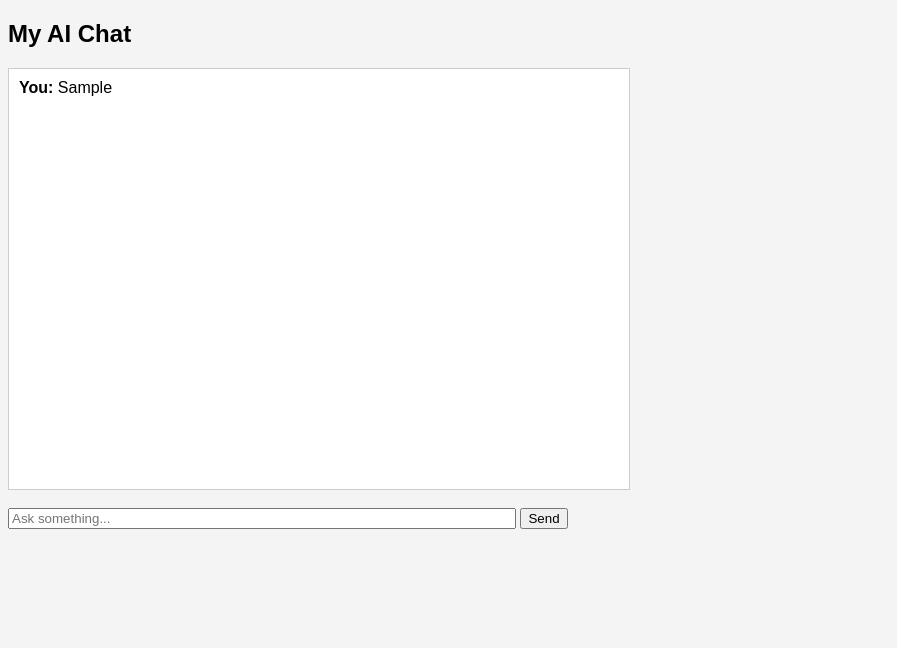
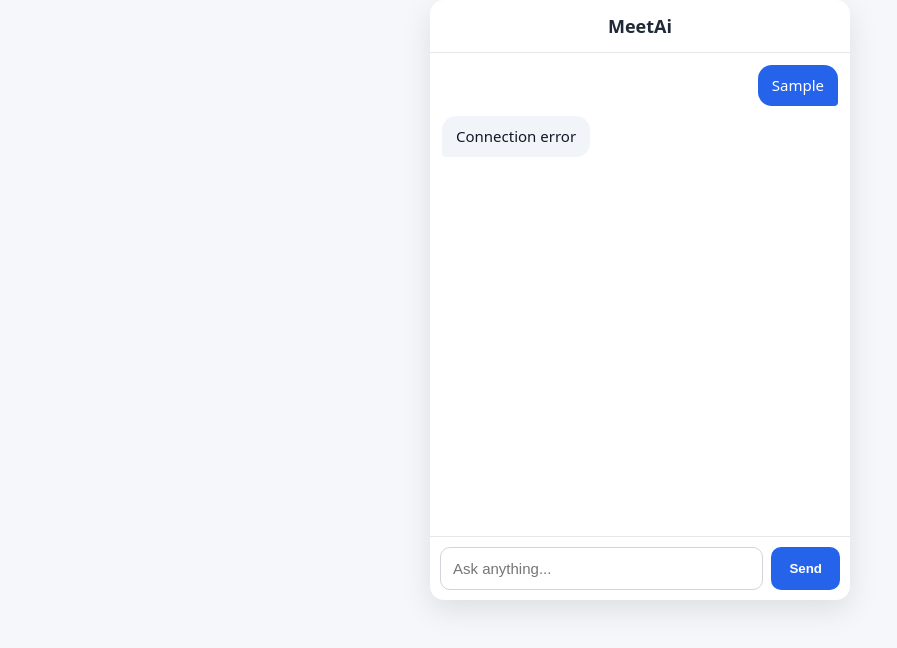
Before and after one commit to MAB2005/ai-deploy, a plain HTML site: page web/index.html in a window 1280 px wide. Both pictures are taken after typing "Sample" into the empty fields and a click on the button "Send". Shown: the whole page, without its empty margins (0-897 px from the left). Drawn offline with Linux system fonts and the light colour scheme; no server answers.

```diff
--- a/web/index.html
+++ b/web/index.html
@@ -1,32 +1,171 @@
 <!DOCTYPE html>
-<html>
+<html lang="en">
 <head>
 <meta charset="UTF-8">
-<title>My AI Chat</title>
+<meta name="viewport" content="width=device-width, initial-scale=1.0">
+<title>MeetAi</title>
+
+<link rel="icon" type="image/png" href="favicon.png">
+
 <style>
-body{font-family:Arial;background:#f4f4f4}
-#chat{width:600px;height:400px;overflow:auto;border:1px solid #ccc;background:#fff;padding:10px}
-#q{width:500px}
+*{box-sizing:border-box}
+
+body{
+  margin:0;
+  font-family:system-ui,-apple-system,"Segoe UI",sans-serif;
+  background:#f5f7fb;
+  height:100vh;
+  display:flex;
+  justify-content:center;
+}
+
+.app{
+  width:100%;
+  max-width:420px;
+  background:#ffffff;
+  display:flex;
+  flex-direction:column;
+  height:100vh;
+}
+
+.header{
+  padding:14px;
+  text-align:center;
+  font-weight:600;
+  font-size:18px;
+  color:#1f2937;
+  border-bottom:1px solid #e5e7eb;
+}
+
+.chat{
+  flex:1;
+  padding:12px;
+  overflow-y:auto;
+  display:flex;
+  flex-direction:column;
+  gap:10px;
+}
+
+.msg{
+  max-width:85%;
+  padding:10px 14px;
+  border-radius:14px;
+  line-height:1.4;
+  font-size:15px;
+}
+
+.user{
+  align-self:flex-end;
+  background:#2563eb;
+  color:white;
+  border-bottom-right-radius:4px;
+}
+
+.ai{
+  align-self:flex-start;
+  background:#f1f5f9;
+  color:#111827;
+  border-bottom-left-radius:4px;
+}
+
+.input-bar{
+  display:flex;
+  padding:10px;
+  gap:8px;
+  border-top:1px solid #e5e7eb;
+}
+
+input{
+  flex:1;
+  padding:12px;
+  border-radius:10px;
+  border:1px solid #d1d5db;
+  font-size:15px;
+}
+
+button{
+  padding:0 18px;
+  border:none;
+  border-radius:10px;
+  background:#2563eb;
+  color:white;
+  font-weight:600;
+  cursor:pointer;
+}
+
+button:active{
+  transform:scale(0.97);
+}
+
+@media (min-width:768px){
+  .app{
+    height:600px;
+    border-radius:14px;
+    box-shadow:0 10px 30px rgba(0,0,0,0.1);
+  }
+}
 </style>
 </head>
+
 <body>
 
-<h2>My AI Chat</h2>
-<div id="chat"></div><br>
+<div class="app">
+  <div class="header">MeetAi</div>
 
-<input id="q" placeholder="Ask something...">
-<button onclick="send()">Send</button>
+  <div class="chat" id="chat"></div>
+
+  <div class="input-bar">
+    <input id="q" placeholder="Ask anything..." onkeydown="if(event.key==='Enter')send()">
+    <button onclick="send()">Send</button>
+  </div>
+</div>
 
 <script>
+const chat=document.getElementById("chat")
+
+function addMsg(text,type){
+  const div=document.createElement("div")
+  div.className="msg "+type
+  div.innerText=text
+  chat.appendChild(div)
+  chat.scrollTop=chat.scrollHeight
+  return div
+}
+
+function addTyping(){
+  const div=document.createElement("div")
+  div.className="msg ai"
+  div.id="typing"
+  div.innerText="MeetAi is typing..."
+  chat.appendChild(div)
+  chat.scrollTop=chat.scrollHeight
+}
+
+function removeTyping(){
+  const t=document.getElementById("typing")
+  if(t) t.remove()
+}
+
 function send(){
-let q=document.getElementById("q").value
-document.getElementById("chat").innerHTML+="<b>You:</b> "+q+"<br>"
-fetch("https://ai-deploy-vxyv.onrender.com/ask?q="+encodeURIComponent(q))
-.then(r=>r.json())
-.then(d=>{
-document.getElementById("chat").innerHTML+="<b>AI:</b> "+d.reply+"<br><br>"
-})
-document.getElementById("q").value=""
+  const q=document.getElementById("q")
+  const text=q.value.trim()
+  if(!text) return
+
+  addMsg(text,"user")
+  q.value=""
+
+  addTyping()
+
+  fetch("https://ai-deploy-vxyv.onrender.com/ask?q="+encodeURIComponent(text))
+    .then(r=>r.json())
+    .then(d=>{
+      removeTyping()
+      addMsg(d.reply,"ai")
+    })
+    .catch(()=>{
+      removeTyping()
+      addMsg("Connection error","ai")
+    })
 }
 </script>
 
```
Also changed, not shown: web/favicon.png (added).
